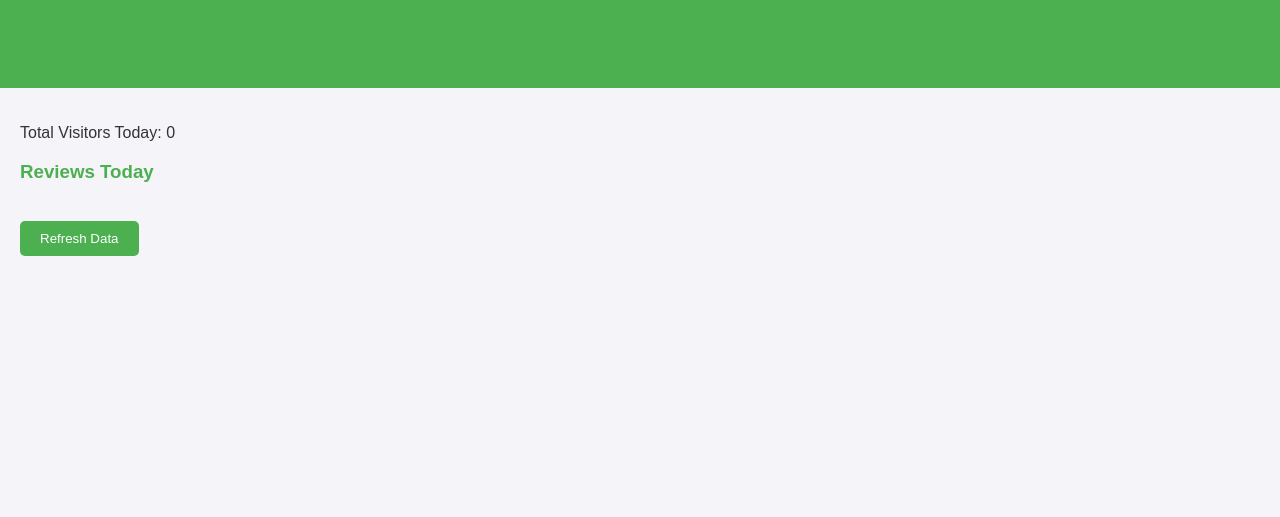
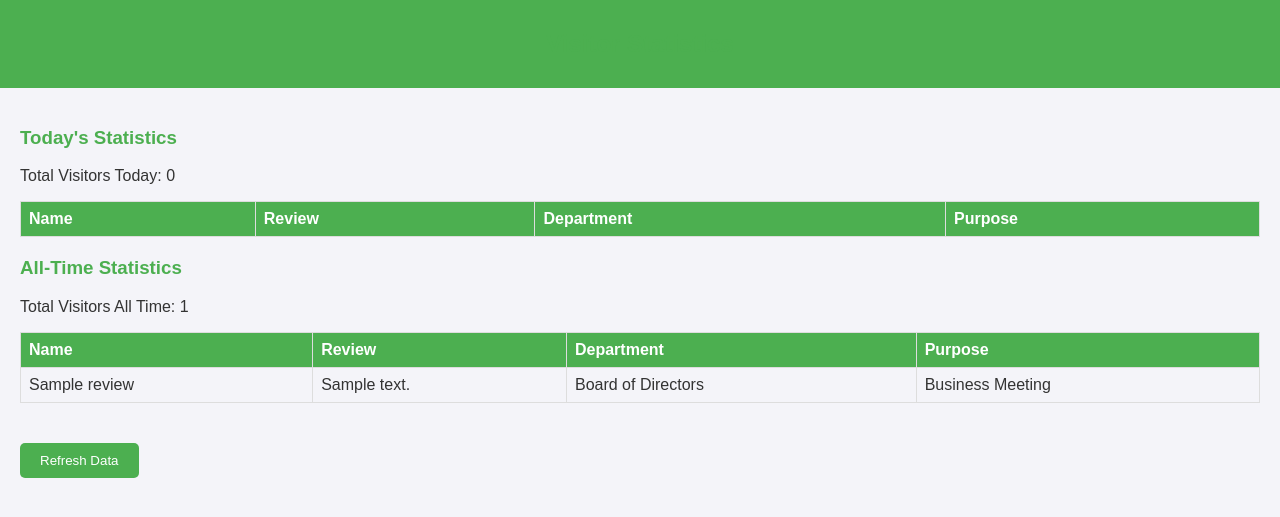
Before and after one commit to loraccc/Visitor_app-Django, a Django app: page /visitor_statistics in a window 1280 px wide. Shown: the top 517 px of the page. Run offline with Django 4.2, Linux system fonts and the light colour scheme; tables that the repository leaves empty hold one stand-in row (values such as "Sample post"); lists and menus that the app fills with data are empty.

Commit message:
Review Updation inc read-only fields added

```diff
--- a/core/models.py
+++ b/core/models.py
@@ -53,6 +53,13 @@ class Review(models.Model):
         ('Other', 'Other'),
     ]
 
+    CUSTOM_FIELD = [
+        ('Business', 'Business Meeting'),
+        ('Support', 'Customer Support'),
+        ('Consultation', 'Consultation'),
+        ('Other', 'Other'),
+    ]
+
     name = models.CharField(max_length=100)  # Required
     email = models.EmailField(blank=True, null=True)  # Optional
     phone_number = models.IntegerField(max_length=10, unique=True)  # Required and unique
--- a/core/templates/visitor_statistics.html
+++ b/core/templates/visitor_statistics.html
@@ -24,16 +24,22 @@
         h2, h3 {
             color: #4CAF50;
         }
-        ul {
-            list-style-type: none;
-            padding: 0;
+        table {
+            width: 100%;
+            border-collapse: collapse;
+            margin-bottom: 20px;
         }
-        li {
-            background-color: #fff;
-            margin: 5px 0;
-            padding: 10px;
-            border-radius: 5px;
-            box-shadow: 0 2px 4px rgba(0, 0, 0, 0.1);
+        th, td {
+            border: 1px solid #ddd;
+            padding: 8px;
+            text-align: left;
+        }
+        th {
+            background-color: #4CAF50;
+            color: white;
+        }
+        tr:nth-child(even) {
+            background-color: #f2f2f2;
         }
         #refresh-btn {
             margin-top: 20px;
@@ -51,34 +57,86 @@
         <h2>Visitor Statistics</h2>
     </header>
     <main>
-        <p>Total Visitors Today: <span id="total-visitors">{{ total_visitors_today }}</span></p>
-        <h3>Reviews Today</h3>
-        <ul id="reviews-list">
-            {% for review in reviews_today %}
-                <li><strong>{{ review.name }}</strong>: {{ review.review }}</li>
-            {% endfor %}
-        </ul>
+        <h3>Today's Statistics</h3>
+        <p>Total Visitors Today: <span id="total-visitors-today">{{ total_visitors_today }}</span></p>
+        <table>
+            <thead>
+                <tr>
+                    <th>Name</th>
+                    <th>Review</th>
+                    <th>Department</th>
+                    <th>Purpose</th>
+                </tr>
+            </thead>
+            <tbody id="reviews-list-today">
+                {% for review in reviews_today %}
+                <tr>
+                    <td>{{ review.name }}</td>
+                    <td>{{ review.review }}</td>
+                    <td>{{ review.get_department_display }}</td>
+                    <td>{{ review.get_purpose_display }}</td>
+                </tr>
+                {% endfor %}
+            </tbody>
+        </table>
+
+        <h3>All-Time Statistics</h3>
+        <p>Total Visitors All Time: <span id="total-visitors-all-time">{{ total_visitors_all_time }}</span></p>
+        <table>
+            <thead>
+                <tr>
+                    <th>Name</th>
+                    <th>Review</th>
+                    <th>Department</th>
+                    <th>Purpose</th>
+                </tr>
+            </thead>
+            <tbody id="all-reviews-list">
+                {% for review in all_reviews %}
+                <tr>
+                    <td>{{ review.name }}</td>
+                    <td>{{ review.review }}</td>
+                    <td>{{ review.get_department_display }}</td>
+                    <td>{{ review.get_purpose_display }}</td>
+                </tr>
+                {% endfor %}
+            </tbody>
+        </table>
+
         <button id="refresh-btn">Refresh Data</button>
     </main>
     <script>
         document.getElementById('refresh-btn').addEventListener('click', function() {
-            // This function will refresh the data. You can use AJAX or fetch to get new data from the server.
             console.log('Refresh button clicked.');
             // Example: fetch new data from the server and update the DOM
             // fetch('/get-new-data').then(response => response.json()).then(data => updateDOM(data));
         });
 
         function updateDOM(data) {
-            // Update the total visitors
-            document.getElementById('total-visitors').innerText = data.total_visitors_today;
+            // Update today's statistics
+            document.getElementById('total-visitors-today').innerText = data.total_visitors_today;
+            const reviewsListToday = document.getElementById('reviews-list-today');
+            reviewsListToday.innerHTML = '';
+            data.reviews_today.forEach(review => {
+                const row = document.createElement('tr');
+                row.innerHTML = `<td>${review.name}</td>
+                                 <td>${review.review}</td>
+                                 <td>${review.department}</td>
+                                 <td>${review.purpose}</td>`;
+                reviewsListToday.appendChild(row);
+            });
 
-            // Update the reviews
-            const reviewsList = document.getElementById('reviews-list');
-            reviewsList.innerHTML = ''; // Clear existing reviews
-            data.reviews_today.forEach(review => {
-                const li = document.createElement('li');
-                li.innerHTML = `<strong>${review.name}</strong>: ${review.review}`;
-                reviewsList.appendChild(li);
+            // Update all-time statistics
+            document.getElementById('total-visitors-all-time').innerText = data.total_visitors_all_time;
+            const allReviewsList = document.getElementById('all-reviews-list');
+            allReviewsList.innerHTML = '';
+            data.all_reviews.forEach(review => {
+                const row = document.createElement('tr');
+                row.innerHTML = `<td>${review.name}</td>
+                                 <td>${review.review}</td>
+                                 <td>${review.department}</td>
+                                 <td>${review.purpose}</td>`;
+                allReviewsList.appendChild(row);
             });
         }
     </script>
--- a/core/views.py
+++ b/core/views.py
@@ -137,9 +137,40 @@ def see_qr(request):
 
 def visitor_statistics(request):
     today = timezone.now().date()
+
+    # Today's data
     total_visitors_today = Review.objects.filter(created_at__date=today).count()
     reviews_today = Review.objects.filter(created_at__date=today)
+
+    # All-time data
+    total_visitors_all_time = Review.objects.count()
+    all_reviews = Review.objects.all()
+
+    # Department and purpose choices
+    departments = [choice[1] for choice in Review.DEPARTMENT_CHOICES]
+    purposes = [choice[1] for choice in Review.PURPOSE_CHOICES]
+
     return render(request, 'visitor_statistics.html', {
         'total_visitors_today': total_visitors_today,
         'reviews_today': reviews_today,
+        'total_visitors_all_time': total_visitors_all_time,
+        'all_reviews': all_reviews,
+        'departments': departments,
+        'purposes': purposes,
     })
+    today = timezone.now().date()
+
+    # Today's data
+    total_visitors_today = Review.objects.filter(created_at__date=today).count()
+    reviews_today = Review.objects.filter(created_at__date=today)
+
+    # All-time data
+    total_visitors_all_time = Review.objects.count()
+    all_reviews = Review.objects.all()
+
+    return render(request, 'visitor_statistics.html', {
+        'total_visitors_today': total_visitors_today,
+        'reviews_today': reviews_today,
+        'total_visitors_all_time': total_visitors_all_time,
+        'all_reviews': all_reviews,
+    })
```
Also changed, not shown: core/templates/simple_review.html (+95 -10 lines).
